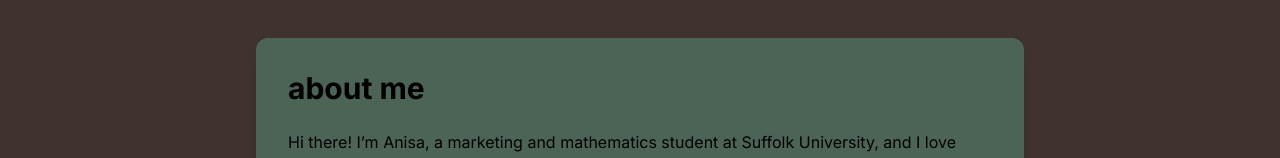
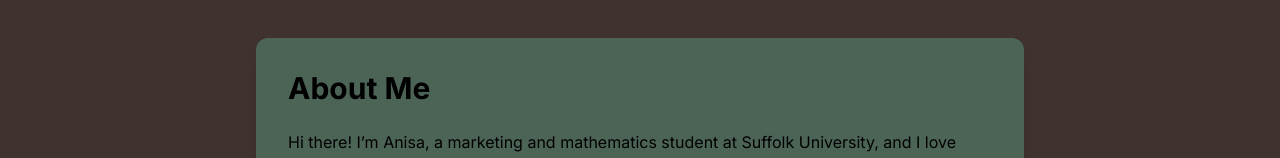
Before and after one commit to mrsinani/as_web, a Next.js app: page /about in a window 1280 px wide. Shown: the part 122-280 px from the top of the page. Built offline with nearby package versions, Linux system fonts and the light colour scheme.

Commit message:
capitals

```diff
--- a/app/about/page.tsx
+++ b/app/about/page.tsx
@@ -16,7 +16,7 @@ export default function About() {
             variants={contentAnimation}
             className="max-w-3xl mx-auto bg-[#4E6A5B]/90 backdrop-blur-sm p-8 rounded-xl shadow-lg mt-32"
         >
-            <h1 className="text-3xl font-bold mb-6 text-[#00000]">about me</h1>
+            <h1 className="text-3xl font-bold mb-6 text-[#00000]">About Me</h1>
             <div className="space-y-6 text-black">
             <p>
             Hi there! I’m Anisa, a marketing and mathematics student at Suffolk University, and I
--- a/app/stats/page.tsx
+++ b/app/stats/page.tsx
@@ -10,7 +10,7 @@ export default function Stats() {
             transition={{ duration: 0.5 }}
             className="max-w-3xl mx-auto bg-[#4E6A5B]/90 backdrop-blur-sm p-8 rounded-lg shadow-lg mt-32"
         >
-            <h1 className="text-3xl font-bold mb-8 text-black text-center">stats</h1>
+            <h1 className="text-3xl font-bold mb-8 text-black text-center">Stats</h1>
             <div className="grid grid-cols-1 md:grid-cols-2 gap-8">
                 <motion.div
                     className="text-center p-6 bg-[#4E6A5B]/0 rounded-lg"
```
